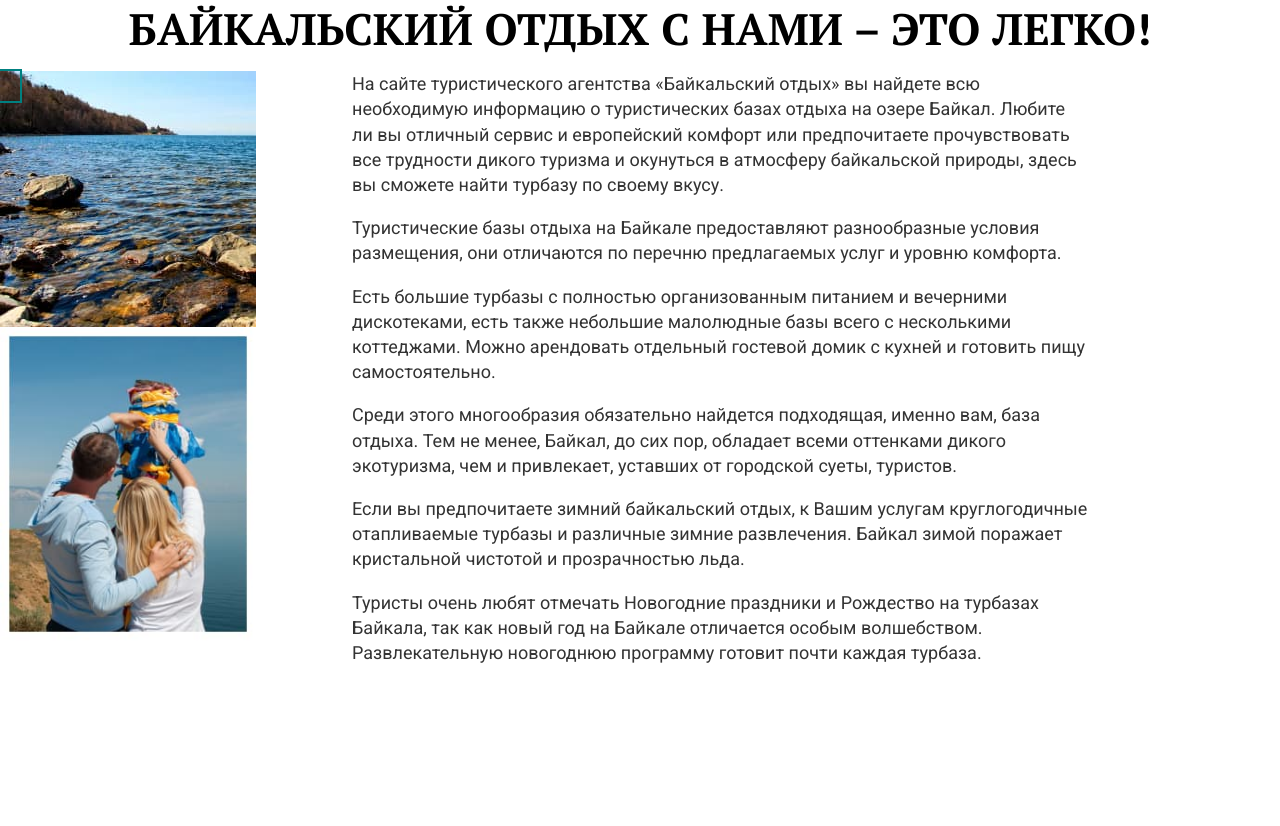
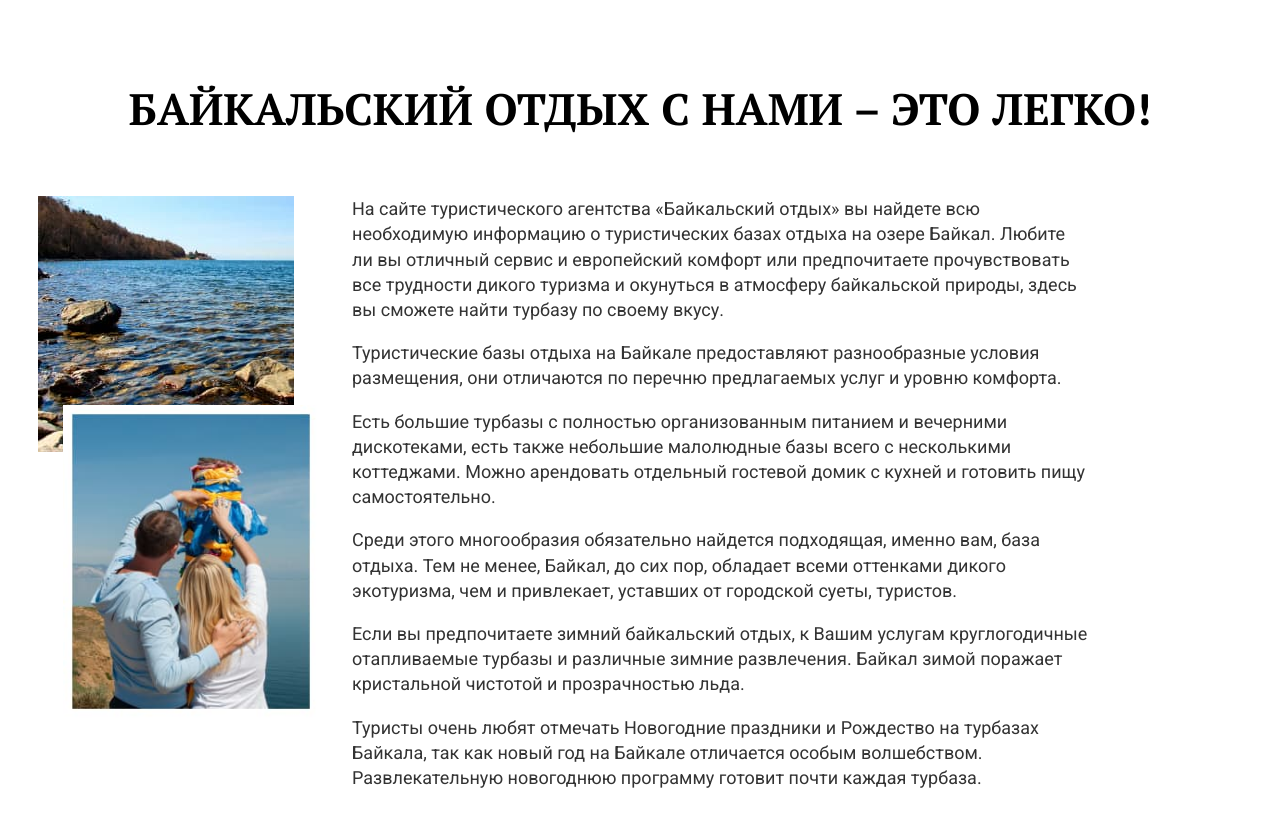
Before and after one commit to Alazardovich/additional-work, a plain HTML site: page index.html in a window 1280 px wide. Before the commit the page ends 800 px from the top, so only its background shows below. Drawn offline with Linux system fonts and the light colour scheme.

Commit message:
add work baikal

```diff
--- a/css/style.css
+++ b/css/style.css
@@ -14,10 +14,12 @@
 body {
   margin: 0;
   padding: 0;
+  box-sizing: border-box;
 }
 img {
   display: block;
 }
+
 .us-section {
   position: relative;
   display: inline-block;
@@ -36,31 +38,34 @@ img {
   text-align: center;
   text-transform: uppercase;
   color: #000000;
-  padding: 0;
+  padding-top: 80px;
   margin: 0;
 }
+.first-foto {
+  position: absolute;
+  top: 45px;
+  left: 38px;
+}
+.second-foto {
+  position: absolute;
+  z-index: 99;
+  bottom: 185px;
+  right: 33px;
+}
 .foto-us {
-  display: inline-block;
+  display: block;
   width: 352px;
   height: 752px;
 }
 .foto-us:first-child {
   position: absolute;
-  top: 0;
-  left: 0;
-  width: 20px;
-  height: 30px;
-  outline: 2px solid teal;
 }
 .foto-us:last-child {
   display: block;
-  z-index: 99;
-  bottom: 0;
-  left: 0;
 }
 .us-text {
   position: absolute;
-  top: 0;
+  top: 45px;
   right: 0;
   width: 736px;
 }
--- a/index.html
+++ b/index.html
@@ -18,8 +18,8 @@
     <p class="us-title"><b>Байкальский отдых с нами – это легко!</b></p>
     <div class="us-section">
     <div class="foto-us">
-        <img src="images/Untitled.jpg" ult="Ррозрачная вода у берега" width="256">
-        <img src="images/73.jpg" Ult="Семейный отдых" width="256">
+        <img class="first-foto" src="images/Untitled.jpg" ult="Ррозрачная вода у берега" width="256">
+        <img class="second-foto" src="images/73.jpg" Ult="Семейный отдых" width="256">
     </div>
     <div class="us-text">
         <p class="text-list">На сайте туристического агентства «Байкальский отдых» вы найдете всю необходимую информацию о туристических базах отдыха
```
